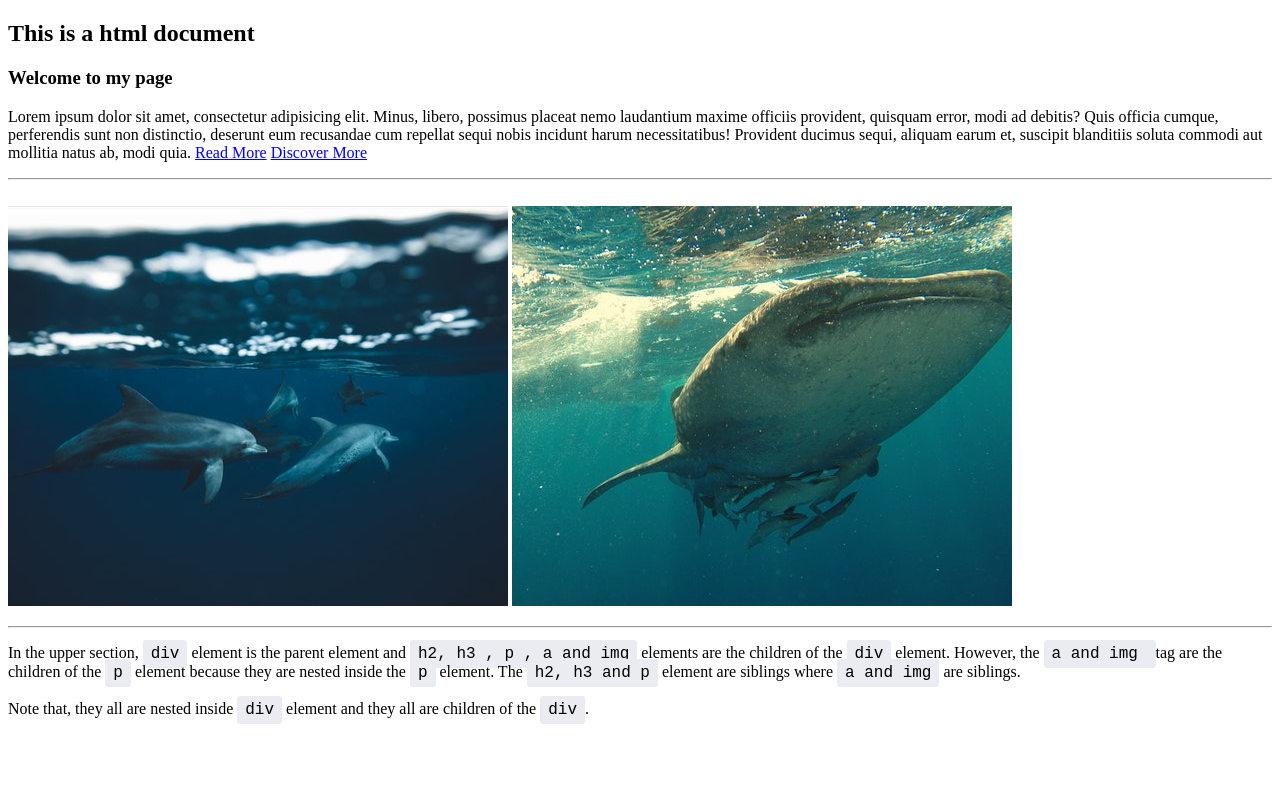
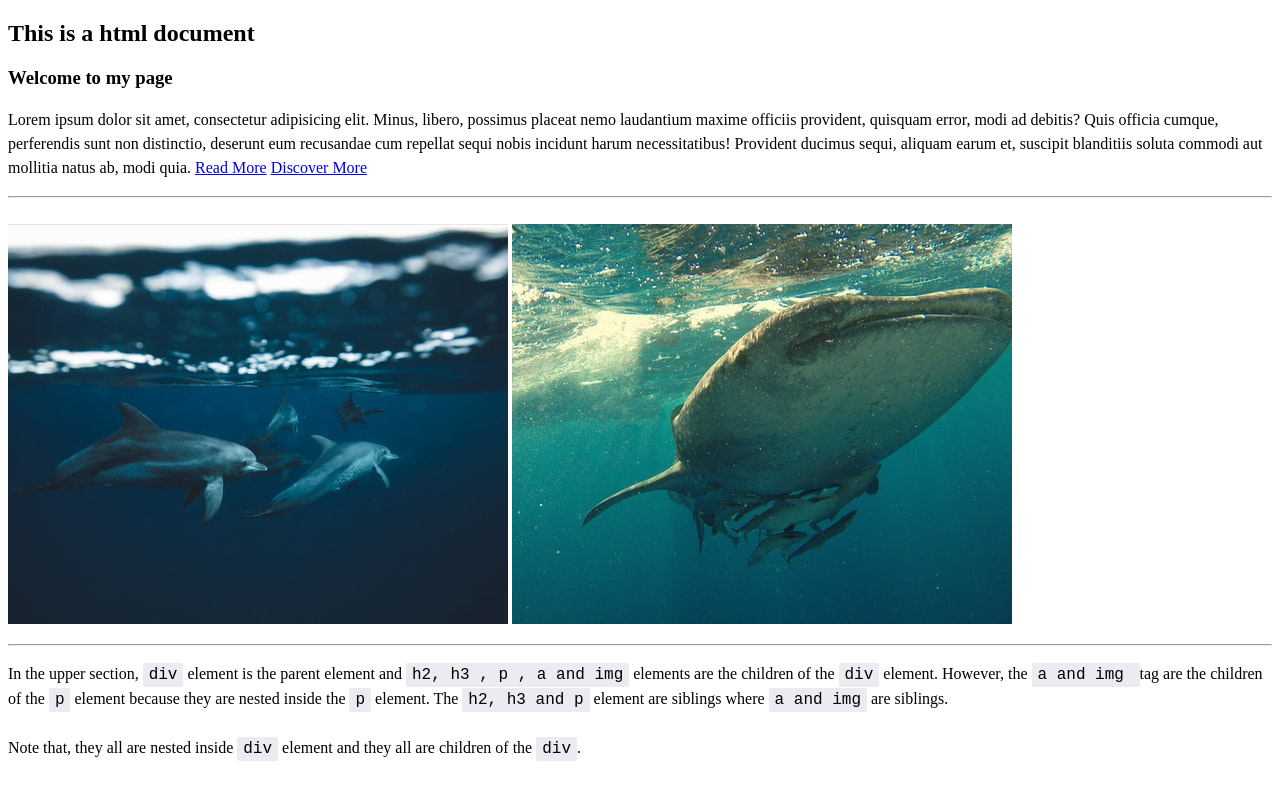
Before and after one commit to ahmedmohiuddin08/nested-element, a plain HTML site: page index.html in a window 1280 px wide. Drawn offline with Linux system fonts and the light colour scheme.

Commit message:
Update index.html

```diff
--- a/index.html
+++ b/index.html
@@ -8,9 +8,12 @@
   <style>
       code{
         background-color: #ebecf1;
-        border-radius: 3px;
+        border-radius: 2px;
         font-size: 16px;
-        padding: 5px 8px;;
+        padding: 3px 6px;;
+    }
+    p{
+      line-height: 1.5;
     }
   </style>
 </head>
```
